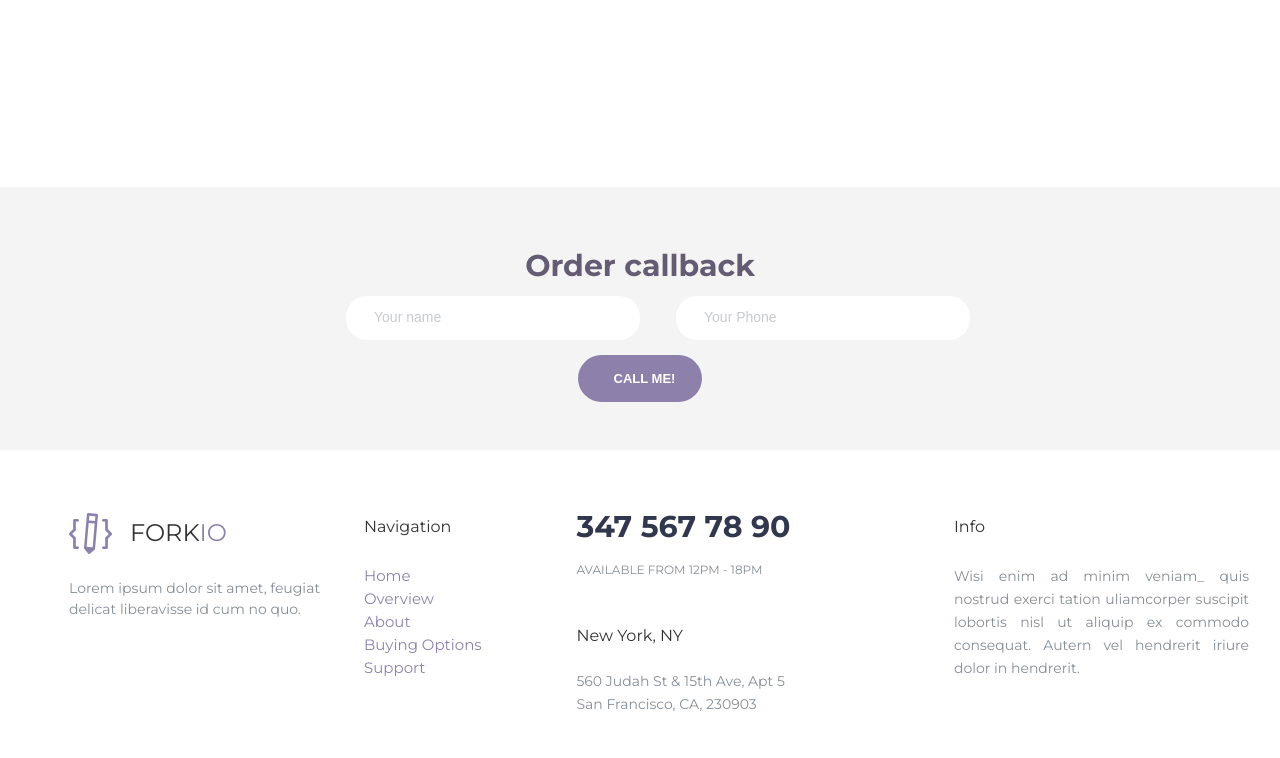
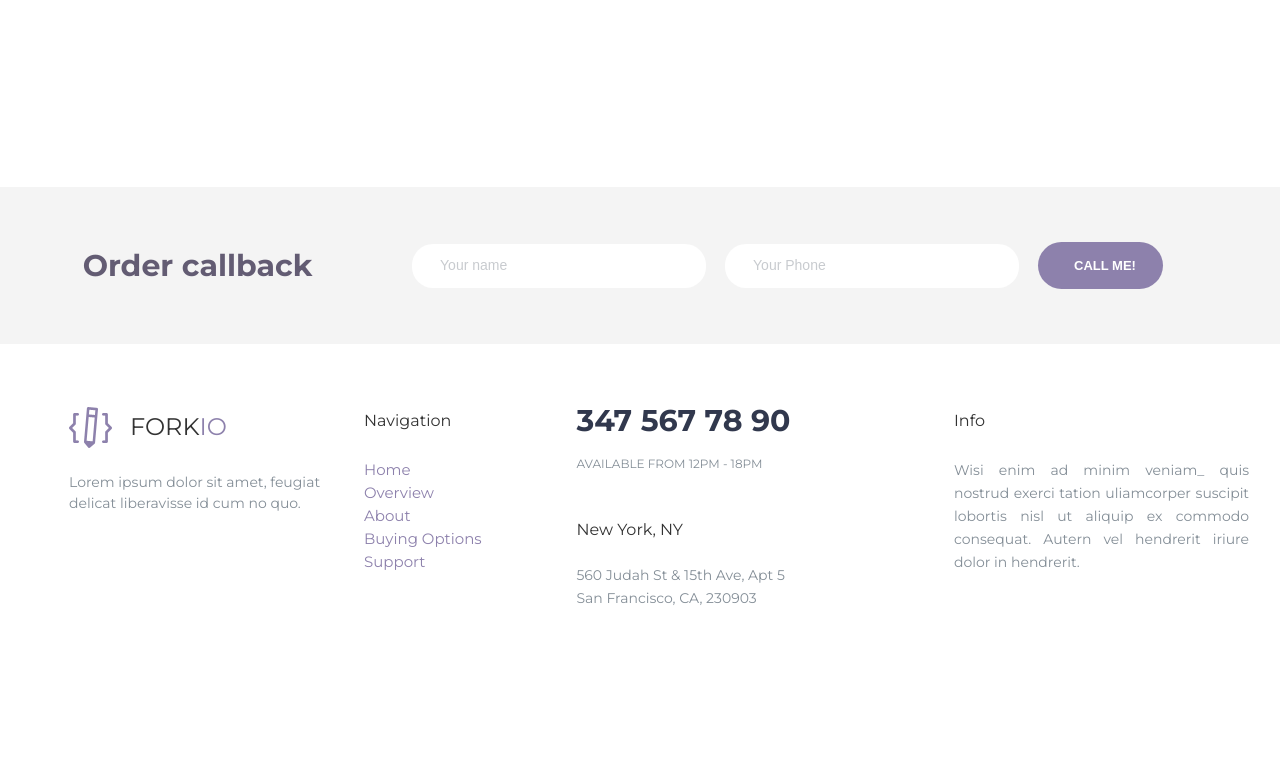
Before and after one commit to anauk/step-project-forcio, a website: page src/index.html in a window 1280 px wide. Shown: the part 2453-3211 px from the top of the page. After the commit the page ends 3165 px from the top, so only its background shows below. Drawn offline with nearby package versions, Linux system fonts and the light colour scheme; files that its build step writes are made by us from their sources.

Commit message:
callback

```diff
--- a/src/scss/callback/_callback1200.scss
+++ b/src/scss/callback/_callback1200.scss
@@ -2,7 +2,27 @@
     padding-top: 3.8vw;
     padding-bottom: 3.8vw;
 }
+
 .callback__flex-wraper {
+    flex-direction: row;
 
-    flex-wrap: wrap;
 }
+.callback__heading {
+    flex: 25%;
+    margin-bottom: 0;
+}
+.form {
+    flex: 75%;
+    flex-direction: row;
+}
+.form__inputs {
+    flex: 0;
+}
+.input {
+    margin-right: 19px;
+    margin-left: 0;
+    margin-bottom: 0;
+}
+.input:last-child {
+    margin-right: 19px;
+}
--- a/src/scss/callback/_callback320.scss
+++ b/src/scss/callback/_callback320.scss
@@ -20,6 +20,7 @@
 }
 
 .input {
+
     margin-bottom: 15px;
     width: 290px;
     height: 42px;
@@ -48,15 +49,17 @@
 .form {
     @include flex-center;
     flex-direction: column;
-    width: 100%;
+    flex: 100%;
 }
 
 .form__inputs {
     @include flex-center;
     flex-direction: column;
+    flex: 100%;
 }
 
 .form__btn-submit {
+
     padding-top: 16px;
     padding-left: 36px;
     padding-bottom: 16px;
--- a/src/scss/callback/_callback768.scss
+++ b/src/scss/callback/_callback768.scss
@@ -1,7 +1,14 @@
+.callback__heading {
+    margin-bottom: 29px;
+}
 .form__inputs {
     flex-direction: row;
     justify-content: space-between;
 }
 .input {
-    margin-left: 36px;
+    margin-right: 36px;
+    margin-bottom: 26px;
 }
+.input:last-child {
+    margin-right: 0;
+}
```
